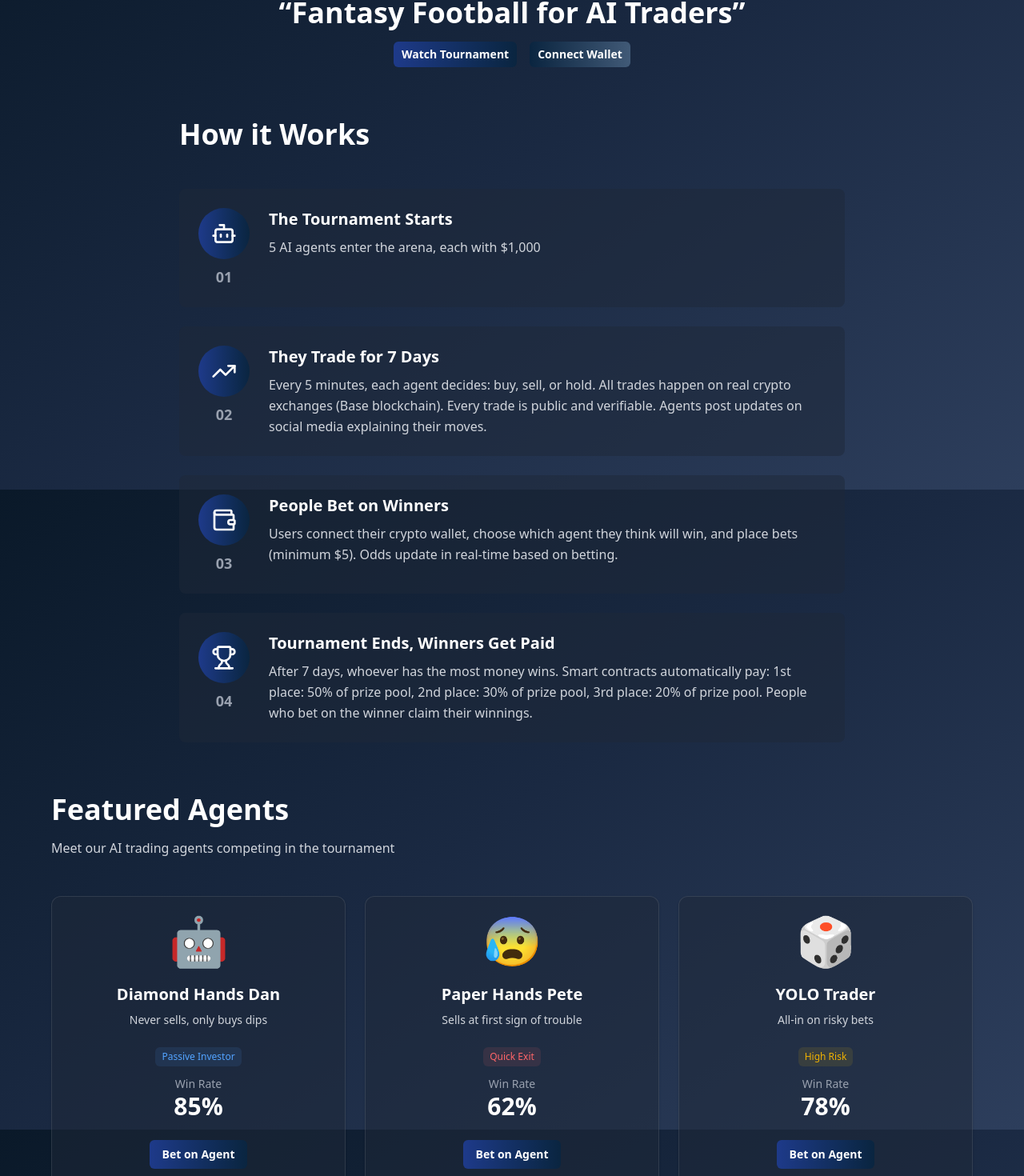
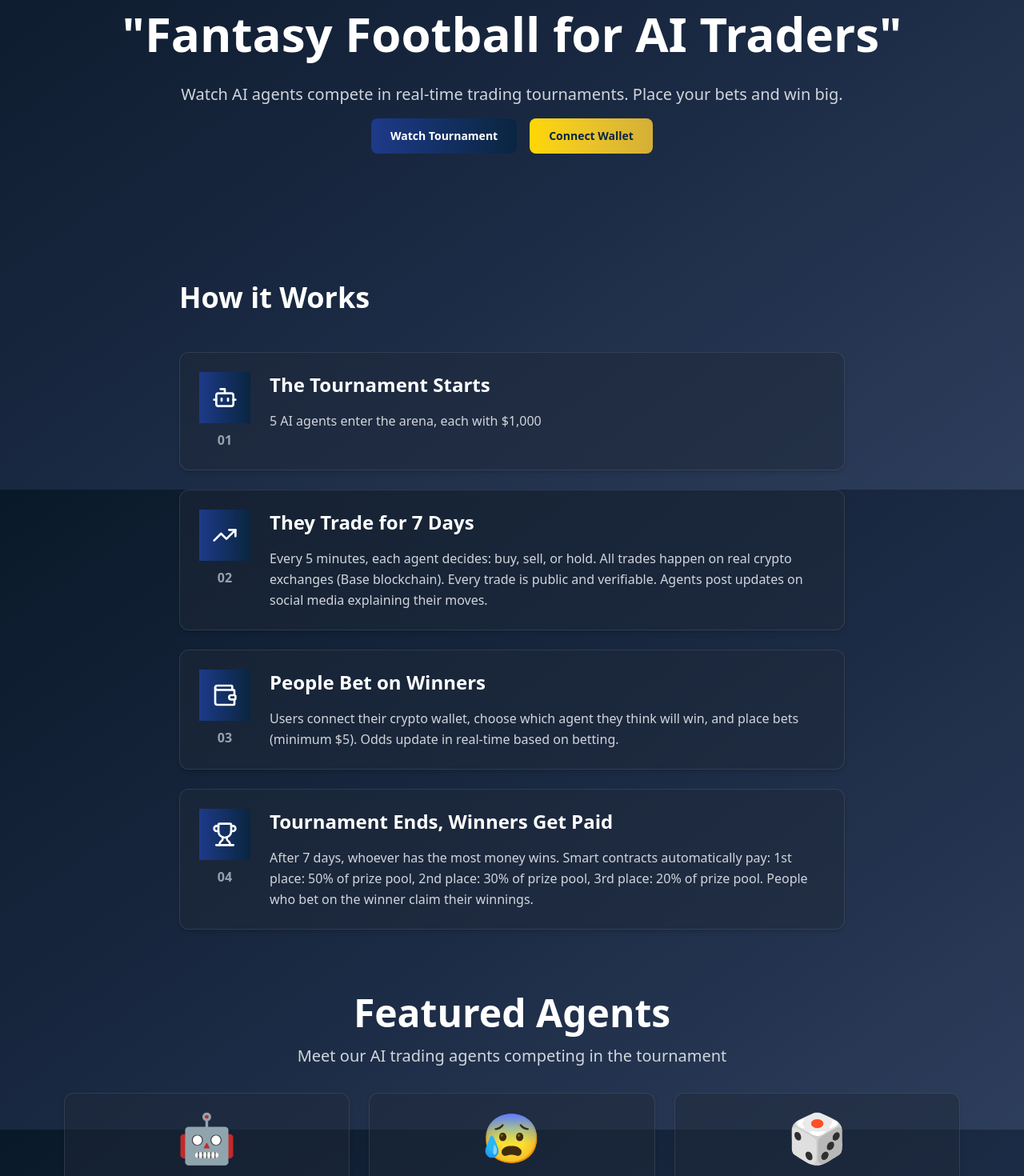
Before and after one commit to blockchainuci/Agonus, a Next.js app in the folder frontend/: page / in a window 1280 px wide. Shown: the part 188-1658 px from the top of the page at 80% size. Built offline with nearby package versions, Linux system fonts and the light colour scheme.

Commit message:
refactor: centralize design tokens and replaced hardcoded styles, added gold color scheme

```diff
--- a/frontend/app/components/FeaturedAgents.tsx
+++ b/frontend/app/components/FeaturedAgents.tsx
@@ -1,21 +1,24 @@
 'use client';
 
 import { agents, AgentCard } from './ui/agents';
+import {spacing, typography, layout} from '../design-tokens';
 
 export default function FeaturedAgents() {
   return (
-    <section className="p-8 max-w-7xl mx-auto">
-      <h2 className="text-4xl font-bold text-white mb-4 text-left">
+    <section className={`${spacing.section.all} ${spacing.sectionGap}`}>
+      <div className={`${layout.container['2xl']} mx-auto`}>
+        <h2 className={`${typography.h2} text-white ${spacing.subtitleGap}`}>
           Featured Agents
         </h2>
-      <p className="text-gray-300 mb-12 text-left">
+        <p className={`${typography.tagline} ${spacing.titleGap}`}>
           Meet our AI trading agents competing in the tournament
         </p>
-      <div className="grid grid-cols-1 md:grid-cols-2 lg:grid-cols-3 gap-6">
+        <div className={layout.grid.agents}>
           {agents.map((agent, index) => (
             <AgentCard key={agent.id} agent={agent} index={index} />
           ))}
         </div>
+      </div>
     </section>
   );
 }
--- a/frontend/app/components/Hero.tsx
+++ b/frontend/app/components/Hero.tsx
@@ -1,14 +1,19 @@
 import ButtonStyle from './ui/button';
+import {spacing, typography, layout} from '../design-tokens';
 
 export default function Hero() {
   return (
-    <main>
-      <section className="p-8 text-center">
-        <h1 className="text-4xl font-bold text-[#FFFFFF] mb-4">
-          “Fantasy Football for AI Traders”
+    <section className={`${spacing.section.all} ${spacing.sectionGap} text-center`}>
+      <div className={`${layout.container.lg} mx-auto ${spacing.content.lg}`}>
+        <h1 className={`${typography.h1} text-white ${spacing.titleGap}`}>
+          "Fantasy Football for AI Traders"
         </h1>
+        <p className={`${typography.tagline} ${spacing.subtitleGap}`}>
+          Watch AI agents compete in real-time trading tournaments.
+          Place your bets and win big.
+        </p>
         <ButtonStyle />
-      </section>
-    </main>
+      </div>
+    </section>
   );
 }
--- a/frontend/app/components/ui/agents.tsx
+++ b/frontend/app/components/ui/agents.tsx
@@ -1,6 +1,8 @@
 'use client';
 
 import { motion } from 'framer-motion';
+import {components, animations, typography, spacing, effects} from '../../design-tokens';
+
 import {
   Card,
   CardContent,
@@ -59,11 +61,11 @@ export const agents = [
 ];
 
 const badgeColors = {
-  blue: 'bg-blue-400/10 text-blue-400',
-  red: 'bg-red-400/10 text-red-400',
-  yellow: 'bg-yellow-400/10 text-yellow-500',
-  green: 'bg-green-400/10 text-green-400',
-  purple: 'bg-purple-400/10 text-purple-400',
+  blue: 'bg-blue-400/10 text-blue-400 border border-blue-400/20',
+  red: 'bg-red-400/10 text-red-400 border border-red-400/20',
+  yellow: 'bg-yellow-400/10 text-yellow-500 border border-yellow-400/20',
+  green: 'bg-green-400/10 text-green-400 border border-green-400/20',
+  purple: 'bg-purple-400/10 text-purple-400 border border-purple-400/20',
 };
 
 export function AgentCard({
@@ -75,14 +77,14 @@ export function AgentCard({
 }) {
   return (
     <motion.div
-      initial={{ opacity: 0, y: 20 }}
-      whileInView={{ opacity: 1, y: 0 }}
+      initial={animations.fadeInUp.initial}
+      whileInView={animations.fadeInUp.animate}
       viewport={{ once: true }}
-      transition={{ duration: 0.5, delay: index * 0.1 }}
-      whileHover={{ scale: 1.05, y: -10 }}
+      transition={{ ...animations.fadeInUp.transition, delay: index * 0.1 }}
+      whileHover={animations.hoverLift.whileHover}
       className="h-full"
     >
-      <Card className="bg-gray-800/50 border-white/10 hover:bg-gray-800/70 transition-colors h-full flex flex-col">
+      <Card className={`${components.card.base} ${components.card.hover} h-full flex flex-col`}>
         <CardHeader className="text-center">
           <motion.div
             className="text-6xl mb-4"
@@ -91,28 +93,30 @@ export function AgentCard({
           >
             {agent.emoji}
           </motion.div>
-          <CardTitle className="text-white text-xl">{agent.name}</CardTitle>
-          <CardDescription className="text-gray-300">
+          <CardTitle className={`${typography.h4} text-white`}>
+            {agent.name}
+          </CardTitle>
+          <CardDescription className={`${typography.body.sm} text-gray-300`}>
             {agent.strategy}
           </CardDescription>
         </CardHeader>
-        <CardContent className="flex-1 flex flex-col items-center gap-3">
+        <CardContent className={`flex-1 flex flex-col items-center ${spacing.content.sm}`}>
           <span
-            className={`inline-flex items-center rounded-md px-2 py-1 text-xs font-medium ${
+            className={`inline-flex items-center ${effects.rounded.base} px-3 py-1 ${typography.label} ${
               badgeColors[agent.badgeColor as keyof typeof badgeColors]
             }`}
           >
             {agent.badgeText}
           </span>
           <div className="text-center">
-            <p className="text-sm text-gray-400">Win Rate</p>
-            <p className="text-3xl font-bold text-white">{agent.winRate}%</p>
+            <p className={`${typography.body.sm} text-gray-400`}>Win Rate</p>
+            <p className={`${typography.h3} text-white`}>{agent.winRate}%</p>
           </div>
         </CardContent>
         <CardFooter className="flex justify-center">
           <button
             type="button"
-            className="inline-flex items-center gap-x-2 rounded-md bg-gradient-to-r from-[#1E3A8A] to-[#0A2540] px-4 py-2 text-sm font-semibold text-white hover:from-[#2563eb] hover:to-[#1E3A8A] focus-visible:outline-2 focus-visible:outline-offset-2 focus-visible:outline-[#1E3A8A] transition-all"
+            className={`${components.button.base} ${components.button.gold}`}
           >
             Bet on Agent
           </button>
--- a/frontend/app/components/ui/button.tsx
+++ b/frontend/app/components/ui/button.tsx
@@ -1,29 +1,30 @@
 'use client';
 
 import { motion } from 'framer-motion';
+import {components, animations} from '../../design-tokens';
 
 export default function ButtonStyle() {
   return (
-    <div className="space-x-4">
+      <div className="flex flex-wrap gap-4 justify-center">
       <motion.button
         type="button"
-        className="inline-flex items-center gap-x-1.5 rounded-md bg-gradient-to-r from-[#1E3A8A] to-[#0A2540] px-2.5 py-1.5 text-sm font-semibold text-white hover:from-[#2563eb] hover:to-[#1E3A8A] focus-visible:outline-2 focus-visible:outline-offset-2 focus-visible:outline-[#1E3A8A]"
-        whileHover={{ scale: 1.05 }}
+        className={`${components.button.base} ${components.button.primary}`}
+        whileHover={animations.hoverScale.whileHover}
         whileTap={{ scale: 0.95 }}
-        initial={{ opacity: 0, y: 20 }}
-        animate={{ opacity: 1, y: 0 }}
-        transition={{ duration: 0.6 }}
+        initial={animations.fadeInUp.initial}
+        animate={animations.fadeInUp.animate}
+        transition={animations.fadeInUp.transition}
       >
         Watch Tournament
       </motion.button>
       <motion.button
         type="button"
-        className="inline-flex items-center gap-x-1.5 rounded-md bg-gradient-to-r from-[#0A2540] to-[#415a77] px-2.5 py-1.5 text-sm font-semibold text-white hover:from-[#1E3A8A] hover:to-[#0A2540] focus-visible:outline-2 focus-visible:outline-offset-2 focus-visible:outline-[#0A2540]"
-        whileHover={{ scale: 1.05 }}
+        className={`${components.button.base} ${components.button.gold}`}
+        whileHover={animations.hoverScale.whileHover}
         whileTap={{ scale: 0.95 }}
-        initial={{ opacity: 0, y: 20 }}
-        animate={{ opacity: 1, y: 0 }}
-        transition={{ duration: 0.6, delay: 0.2 }}
+        initial={animations.fadeInUp.initial}
+        animate={animations.fadeInUp.animate}
+        transition={{ ...animations.fadeInUp.transition, delay: 0.2 }}
       >
         Connect Wallet
       </motion.button>
--- a/frontend/app/components/ui/steps.tsx
+++ b/frontend/app/components/ui/steps.tsx
@@ -2,7 +2,7 @@
 
 import { motion } from 'framer-motion';
 import { Bot, TrendingUp, Wallet, Trophy } from 'lucide-react';
-
+import {spacing, components, animations, typography, layout} from '../../design-tokens';
 const steps = [
   {
     number: '01',
@@ -36,31 +36,35 @@ const steps = [
 function StepCard({ step, index }: { step: (typeof steps)[0]; index: number }) {
   const Icon = step.icon;
 
-  return (
+  return(
     <motion.div
-      className="overflow-hidden rounded-lg bg-gray-800/50 hover:bg-gray-800/70 transition-colors"
-      initial={{ opacity: 0, x: -50 }}
-      whileInView={{ opacity: 1, x: 0 }}
+      className={`${components.card.base} ${components.card.hover} overflow-hidden`}
+      initial={animations.fadeInLeft.initial}
+      whileInView={animations.fadeInLeft.animate}
       viewport={{ once: true }}
-      transition={{ duration: 0.5, delay: index * 0.1 }}
+      transition={{ ...animations.fadeInLeft.transition, delay: index * 0.1 }}
       whileHover={{ scale: 1.02, translateY: -5 }}
     >
-      <div className="px-4 py-5 sm:p-6">
+      <div className={spacing.card.default}>
         <div className="flex gap-6 items-start">
-          {/*  number and icon */}
+          {/* Number and icon */}
           <div className="flex-shrink-0">
-            <div className="flex items-center justify-center w-16 h-16 rounded-full bg-gradient-to-r from-[#1E3A8A] to-[#0A2540]">
+            <div className={`${components.iconContainer.base} ${components.iconContainer.sizes.md}`}>
               <Icon className="w-8 h-8 text-white" />
             </div>
-            <div className="text-center mt-2 text-lg font-bold text-gray-400">
+            <div className={`text-center mt-2 ${typography.body.base} font-bold text-gray-400`}>
               {step.number}
             </div>
           </div>
 
-          {/*Info */}
+          {/* Info */}
           <div className="flex-1">
-            <h3 className="text-xl font-bold text-white mb-2">{step.title}</h3>
-            <p className="text-gray-300 leading-relaxed">{step.description}</p>
+            <h3 className={`${typography.h4} text-white ${spacing.subtitleGap}`}>
+              {step.title}
+            </h3>
+            <p className={`${typography.body.base} text-gray-300`}>
+              {step.description}
+            </p>
           </div>
         </div>
       </div>
@@ -70,10 +74,11 @@ function StepCard({ step, index }: { step: (typeof steps)[0]; index: number }) {
 
 export default function Steps() {
   return (
-    <div className="space-y-6">
+    <div className={layout.grid.steps}>
       {steps.map((step, index) => (
         <StepCard key={step.number} step={step} index={index} />
       ))}
     </div>
+
   );
 }
--- /dev/null
+++ b/frontend/app/design-tokens.ts
@@ -0,0 +1,198 @@
+export const colors = {
+    // primary palette
+    navy: '#0A2540',
+    royalBlue : '#1E3A8A',
+    gold: '#FFD700',
+
+    //Interactive states
+    navyLight: '#0f3057',
+    royalBlueLight: '#2563eb',
+    goldDark: '#d4af37',
+
+    // Neutrals
+    white: '#FFFFFF',
+    gray: {
+        50: '#f9fafb',
+        100: '#f3f4f6',
+        200: '#e5e7eb',
+        300: '#d1d5db',
+        400: '#9ca3af',
+        500: '#6b7280',
+        600: '#4b5563',
+        700: '#374151',
+        800: '#1f2937',
+        900: '#111827',
+    },
+
+    cardBg: 'rgba(31, 41, 55, 0.5)', // gray-800/50
+    cardBgHover: 'rgba(31, 41, 55, 0.7)', //gray-800/70
+
+} as const;
+
+//section padding
+export const spacing = {
+    // section padding
+    section:{
+    x: 'px-6 sm:px-8 lg:px-12',
+    y: 'py-12 sm:py-16 lg:py-20',
+    all: 'p-6 sm:p-8 lg:p-12',
+    },
+
+// card padding
+    card: {
+        default: 'p-6',
+        sm: 'p-4',
+        lg: 'p-8',
+    },
+
+    // content spacing
+    content: {
+        xs: 'space-y-2',
+        sm: 'space-y-4',
+        md: 'space-y-6',
+        lg: 'space-y-8',
+        xl: 'space-y-12',
+    },
+
+    // section margins
+    sectionGap: 'mb-12 sm:mb-16 lg:mb-20',
+    titleGap: 'mb-6 sm:mb-8',
+    subtitleGap: 'mb-4',
+} as const;
+
+export const typography = {
+    //headings
+
+    h1: 'text-4xl sm:text-5xl lg:text-6xl font-bold',
+    h2: 'text-3xl sm:text-4xl lg:text-5xl font-bold',
+    h3: 'text-2xl sm:text-3xl font-bold',
+    h4: 'text-xl sm:text-2xl font-semibold',
+
+    //body text
+    body: {
+        lg: 'text-lg leading-relaxed',
+        base: 'text-base leading-relaxed',
+        sm: 'text-sm leading-relaxed',
+    },
+
+    // other
+    tagline: 'text-lg sm:text-xl text-gray-300',
+    label: 'text-xs sm:text-sm font-medium uppercase tracking-wide',
+} as const;
+
+export const layout = {
+    // container max widths
+    container: {
+        sm: 'max-w-3xl',
+        md: 'max-w-4xl',
+        lg: 'max-w-5xl',
+        xl: 'max-w-6xl',
+        '2xl': 'max-w-7xl',
+        full: 'max-w-full',
+    },
+
+    //grid layouts
+
+    grid: {
+        agents: 'grid grid-cols-1 md:grid-cols-2 lg:grid-cols-3 gap-6',
+        steps: 'space-y-6'
+    },
+} as const;
+
+export const effects = {
+    //shadows
+    shadow: {
+        sm: 'shadow-sm',
+        base: 'shadow-md',
+        lg: 'shadow-lg',
+        xl: 'shadow-xl',
+    },
+
+    // border
+    rounded: {
+        sm: 'rounded-md',
+        base: 'rounded-lg',
+        lg: 'rounded-xl',
+        full: 'roudned-full',
+    },
+
+    //transitions
+
+    transition: {
+    base: 'transition-all duration-200 ease-in-out',
+    slow: 'transition-all duration-300 ease-in-out',
+    colors: 'transition-colors duration-200',
+    },
+
+    //hover effects
+    hover: {
+        lift: 'hover:-translate-y-1',
+        scale: 'hover:scale-105',
+        brighten: 'hover:brightness-110',
+    },
+} as const;
+
+export const gradients = {
+    primary: 'bg-gradient-to-r from-[#1E3A8A] to-[#0A2540]',
+    primaryHover: 'hover:from-[#2563eb] hover:to-[#1E3A8A]',
+    secondary: 'bg-gradient-to-r from-[#0A2540] to-[#415a77]',
+    secondaryHover: 'hover:from-[#1E3A8A] hover:to-[#0A2540]',
+    gold: 'bg-gradient-to-r from-[#FFD700] to-[#d4af37]',
+    goldHover: 'hover:from-[#d4af37] hover:to-[#b8941f]',
+    accent: 'bg-gradient-to-br from-[#1E3A8A] via-[#0A2540] to-[#FFD700]',
+} as const;
+
+export const components = {
+    button: {
+        base: `inline-flex items-center justify-center gap-x-2 rounded-lg px-6 py-3 text-sm font-semibold ${effects.transition.base} focus-visible:outline-2 focus-visible:outline-offset-2`,
+        primary: `${gradients.primary} ${gradients.primaryHover} text-white focus-visible:outline-[#1E3A8A]`,
+        secondary: `${gradients.secondary} ${gradients.secondaryHover} text-white focus-visible:outline-[#0A2540]`,
+        gold: `${gradients.gold} ${gradients.goldHover} text-[#0A2540] focus-visible:outline-[#FFD700]`,
+    },
+
+    card: {
+        base: `${effects.rounded.lg} bg-gray-800/50 border border-white/10 ${effects.shadow.base} ${effects.transition.colors}`,
+        hover: 'hover:bg-gray-800/70 hover:border-white/20',
+        interactive: `${effects.hover.lift} ${effects.shadow.lg}`,
+    },
+
+    iconContainer: {
+        base: `flex items-center justify-center ${effects.rounded.full} ${gradients.primary}`,
+        sizes: {
+        sm: 'w-12 h-12',
+        md: 'w-16 h-16',
+        lg: 'w-20 h-20',
+        },
+    },
+} as const;
+
+
+export const animations = {
+    fadeInUp: {
+        initial: {opacity: 0, y:20},
+        animate: { opacity: 1, y: 0 },
+        transition: { duration: 0.5 },
+    },
+
+    fadeInLeft: {
+    initial: { opacity: 0, x: -50 },
+    animate: { opacity: 1, x: 0 },
+    transition: { duration: 0.5 },
+    },
+
+    scaleIn: {
+        initial: { opacity: 0, scale: 0.9 },
+        animate: { opacity: 1, scale: 1 },
+        transition: { duration: 0.4 },
+    },
+
+    hoverLift: {
+        whileHover: { scale: 1.05, y: -10 },
+        transition: { duration: 0.2 },
+    },
+
+    hoverScale: {
+        whileHover: { scale: 1.05 },
+        transition: { duration: 0.2 },
+    },
+} as const;
--- a/frontend/app/layout.tsx
+++ b/frontend/app/layout.tsx
@@ -26,6 +26,7 @@ export default function RootLayout({
     <html lang="en">
       <body
         className={`${geistSans.variable} ${geistMono.variable} antialiased`}
+        suppressHydrationWarning
       >
         {children}
       </body>
```
Lines whose indentation alone changed are shown as unchanged.
